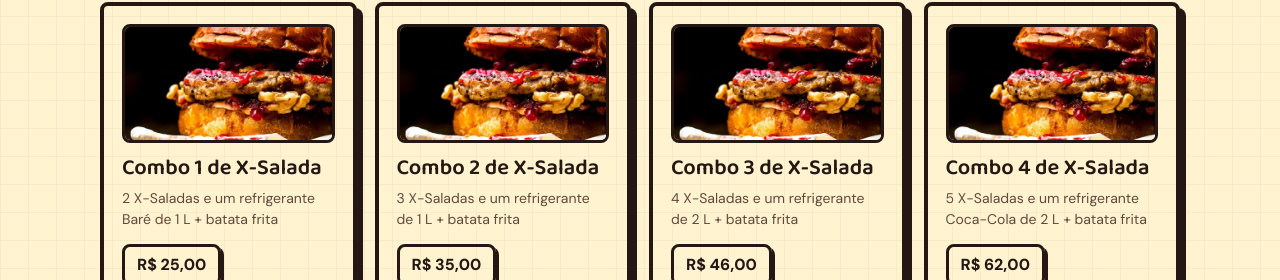
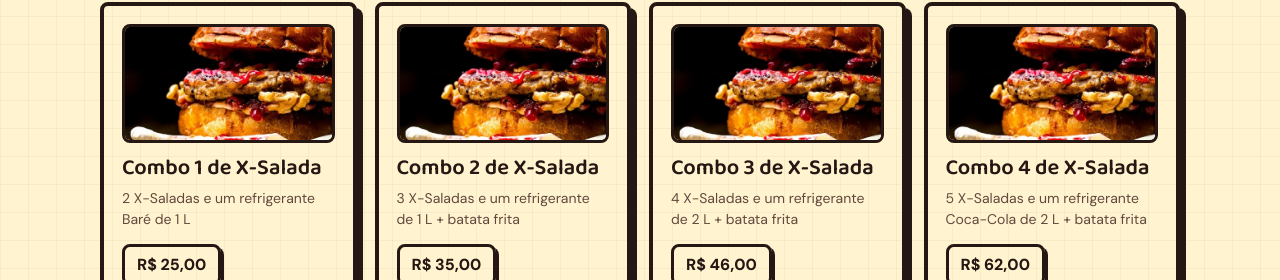
Before and after one commit to jsouzk/lanche-jm, a React (Vite) app: page /cardapio in a window 1280 px wide. Shown: the part 8918-9198 px from the top of the page. Built offline with nearby package versions, Linux system fonts and the light colour scheme; a web font is replaced by a local one.

Commit message:
`Update cardapio data: changed Combo 1 de X-Salada description`

```diff
--- a/src/data/cardapio.js
+++ b/src/data/cardapio.js
@@ -105,7 +105,7 @@ export const cardapio = [
   {
     categoria: "Combos de Sanduíches",
     produtos: [
-      { id: 39, nome: "Combo 1 de X-Salada", preco: 25, descricao: "2 X-Saladas e um refrigerante Baré de 1 L + batata frita" },
+      { id: 39, nome: "Combo 1 de X-Salada", preco: 25, descricao: "2 X-Saladas e um refrigerante Baré de 1 L" },
       { id: 40, nome: "Combo 2 de X-Salada", preco: 35, descricao: "3 X-Saladas e um refrigerante de 1 L + batata frita" },
       { id: 41, nome: "Combo 3 de X-Salada", preco: 46, descricao: "4 X-Saladas e um refrigerante de 2 L + batata frita" },
       { id: 42, nome: "Combo 4 de X-Salada", preco: 62, descricao: "5 X-Saladas e um refrigerante Coca-Cola de 2 L + batata frita" },
```
